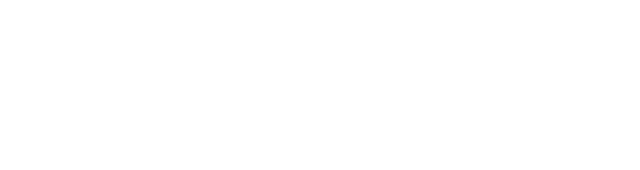
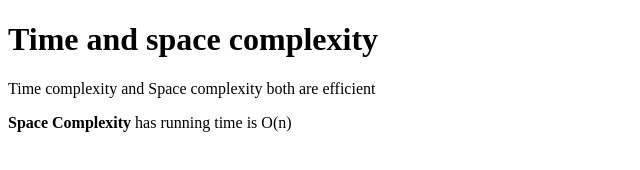
Before and after one commit to acciojob/time-and-space-complexity-SamikshaD1, a website: page main.html in a window 1280 px wide. Shown: the whole page, without its empty margins (0-640 px from the left). Drawn offline with Linux system fonts and the light colour scheme.

Commit message:
created a submission

```diff
--- a/main.html
+++ b/main.html
@@ -8,6 +8,9 @@
 
 <body>
 	<!-- the entire body must be written by student -->
+	<h1>Time and space complexity</h1>
+	<p>Time complexity and Space complexity both are efficient</p>
+	<p><b>Space Complexity</b> has running time is O(n)</p>
     <script type="text/javascript" src="./script.js">
 </script>
 
```
